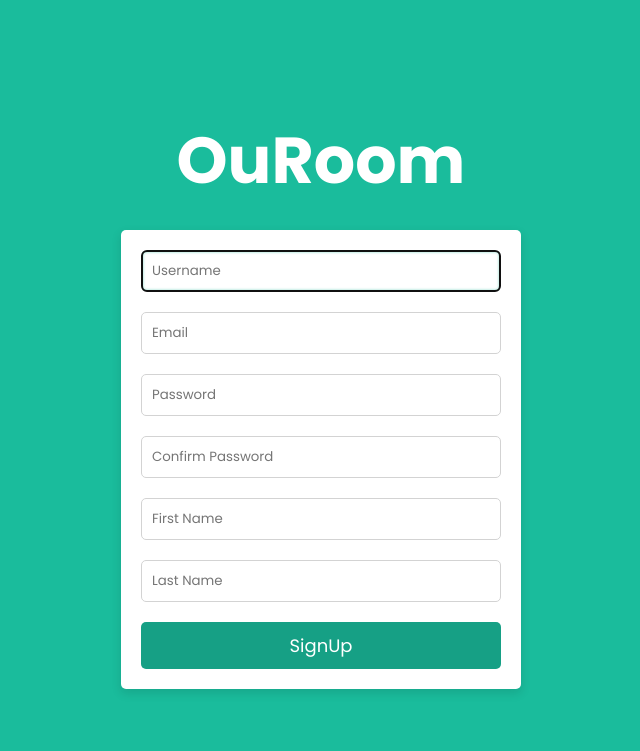
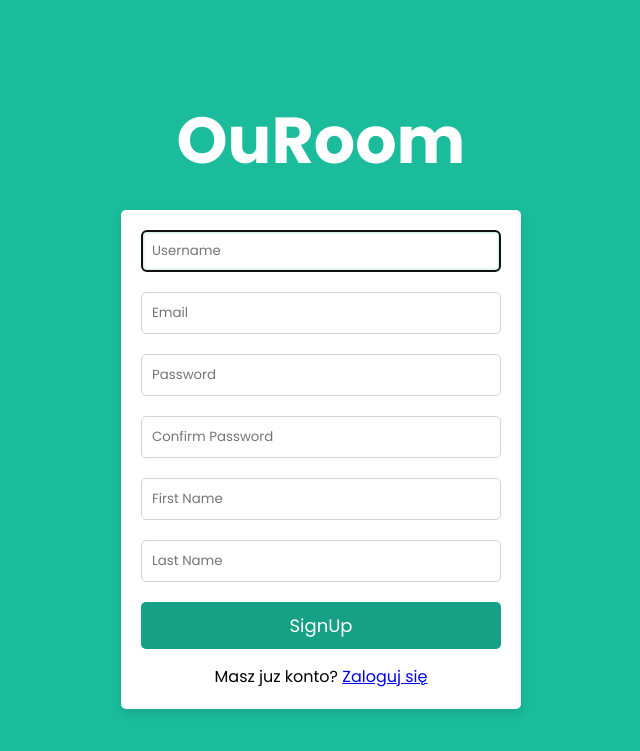
Before and after one commit to Dzony97/OuRoom, a Django app: page /sign-up/ in a window 1280 px wide. Shown: the top 751 px of the page, without its empty margins (319-959 px from the left). Run offline with Django 4.2, Linux system fonts and the light colour scheme.

Commit message:
Add link to login page in signup page

```diff
--- a/OuRoom/accounts/static/main.css
+++ b/OuRoom/accounts/static/main.css
@@ -25,6 +25,11 @@
   color: #fff;
   margin-bottom: 20px;
   font-size: 65px;
+}
+
+p {
+  text-align: center;
+  margin-top: 15px;
 }
 
 form {
--- a/OuRoom/accounts/templates/accounts/signup.html
+++ b/OuRoom/accounts/templates/accounts/signup.html
@@ -34,6 +34,8 @@
 
     <input type="submit" value="SignUp"/>
 
+    <p>Masz juz konto? <a href="{% url 'log_in' %}">Zaloguj się</a> </p>
+
     </form>
 </body>
 </html>
```
